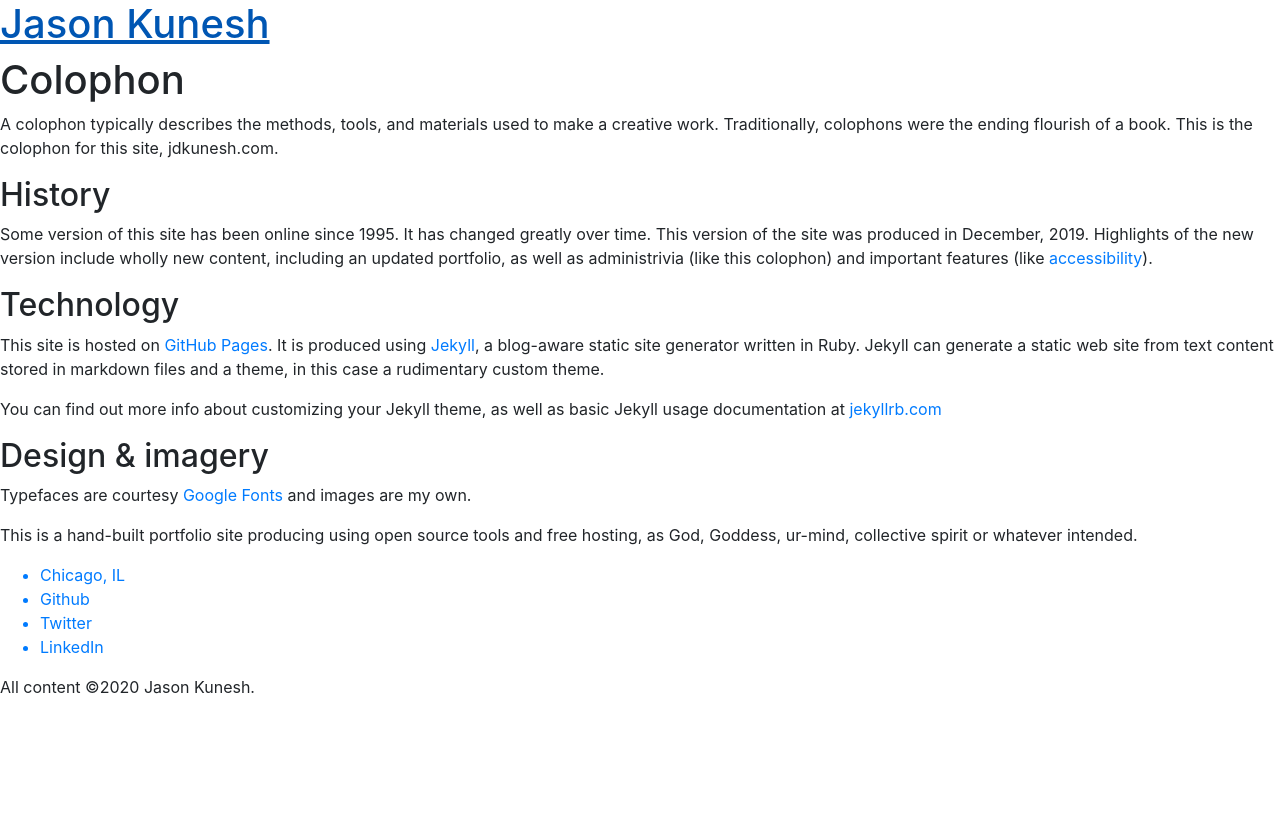
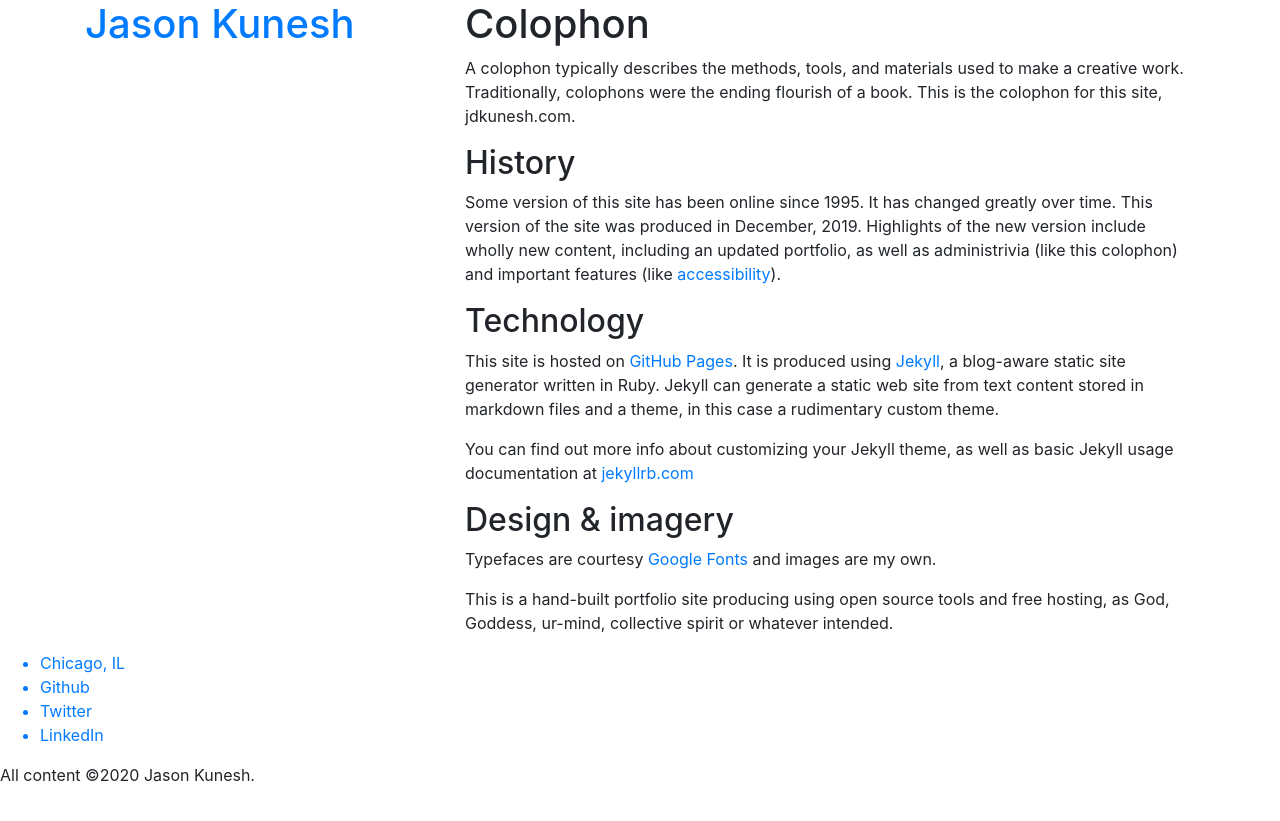
Before and after one commit to jdkunesh/jdkunesh.github.io, a Jekyll site: the page built from colophon.md, in a window 1280 px wide. Shown: the top 821 px of the page. Built offline with Jekyll 4.4.1, drawn with Linux system fonts in a browser that asks for light colours.

Commit message:
basic frame

```diff
--- a/_layouts/default.html
+++ b/_layouts/default.html
@@ -2,13 +2,20 @@
 <html lang="en">
 {% include head.html %}
 <body>
-{% include header.html %}
 {% comment %}
 <!--//
 //-->
 {% endcomment %}
-
-{{ content }}
+<div class="container">
+  <div class="row">
+    <div class="col-4">
+        {% include header.html %}
+    </div>
+    <div class="col-8">
+    {{ content }}
+    </div>
+  </div>
+</div>
 
 {% include footer.html %}
 {% comment %}
--- a/_layouts/home.html
+++ b/_layouts/home.html
@@ -2,4 +2,4 @@
 layout: default
 ---
 
- {{ content }}
+     {{ content }}
--- a/css/style.scss
+++ b/css/style.scss
@@ -9,18 +9,13 @@
 @import "bootstrap/scss/variables";
 @import "bootstrap/scss/mixins";
 
-// Optional
-@import "bootstrap/scss/reboot";
-@import "bootstrap/scss/type";
-@import "bootstrap/scss/images";
-@import "bootstrap/scss/code";
-@import "bootstrap/scss/grid";
 
 // my customization
+
 $font-family-serif:       'Playfair Display', serif !default;
 
 // stylelint-disable value-keyword-case
-$font-family-sans-serif:      'Nunito', sans-serif !default;
+$font-family-sans-serif:      'Nunito', -apple-system, BlinkMacSystemFont, "Segoe UI", Roboto, "Helvetica Neue", Arial, sans-serif, "Apple Color Emoji", "Segoe UI Emoji", "Segoe UI Symbol" !default;
 $font-family-monospace:       SFMono-Regular, Menlo, Monaco, Consolas, "Liberation Mono", "Courier New", monospace !default;
 $font-family-base:            $font-family-sans-serif !default;
 // stylelint-enable value-keyword-case
@@ -35,3 +30,11 @@
 
 $font-weight-base:            $font-weight-normal !default;
 $line-height-base:            1.5 !default;
+
+
+// Optional
+@import "bootstrap/scss/reboot";
+@import "bootstrap/scss/type";
+@import "bootstrap/scss/images";
+@import "bootstrap/scss/code";
+@import "bootstrap/scss/grid";
```
